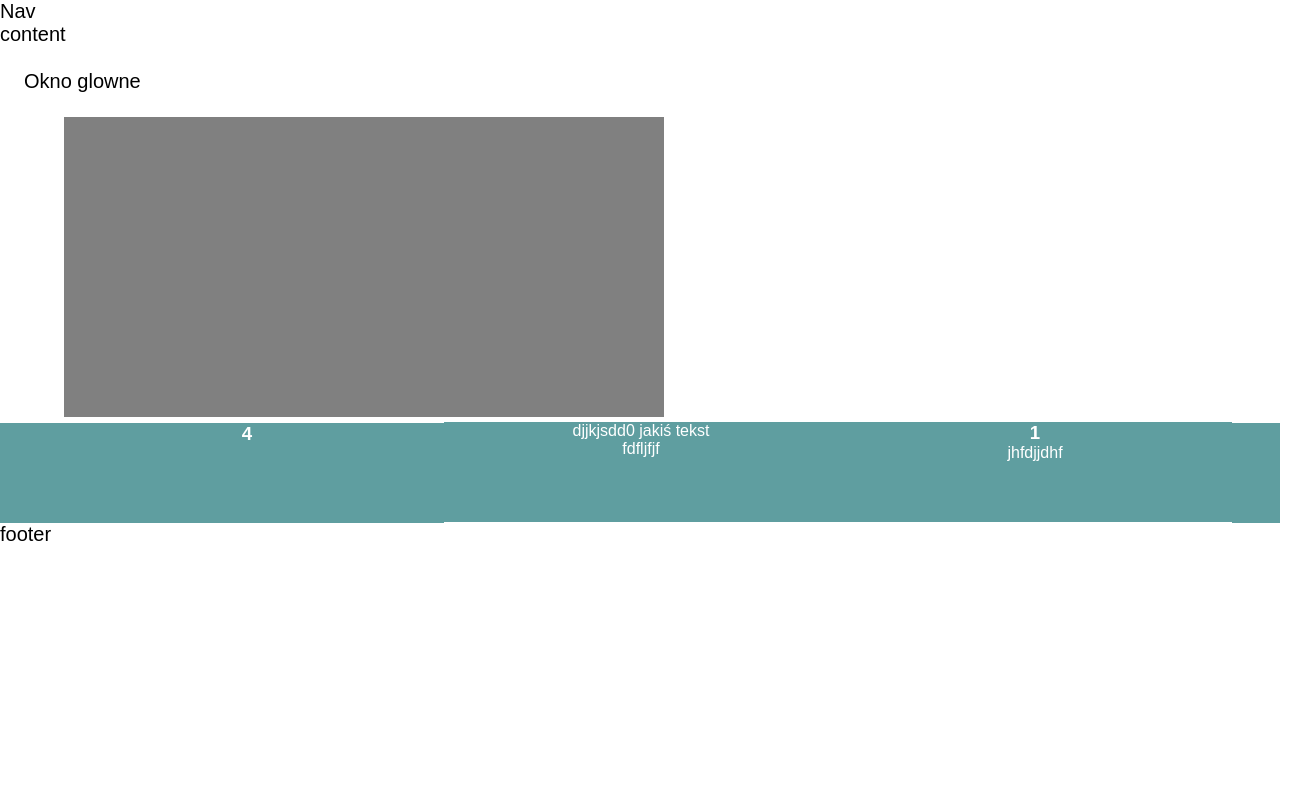
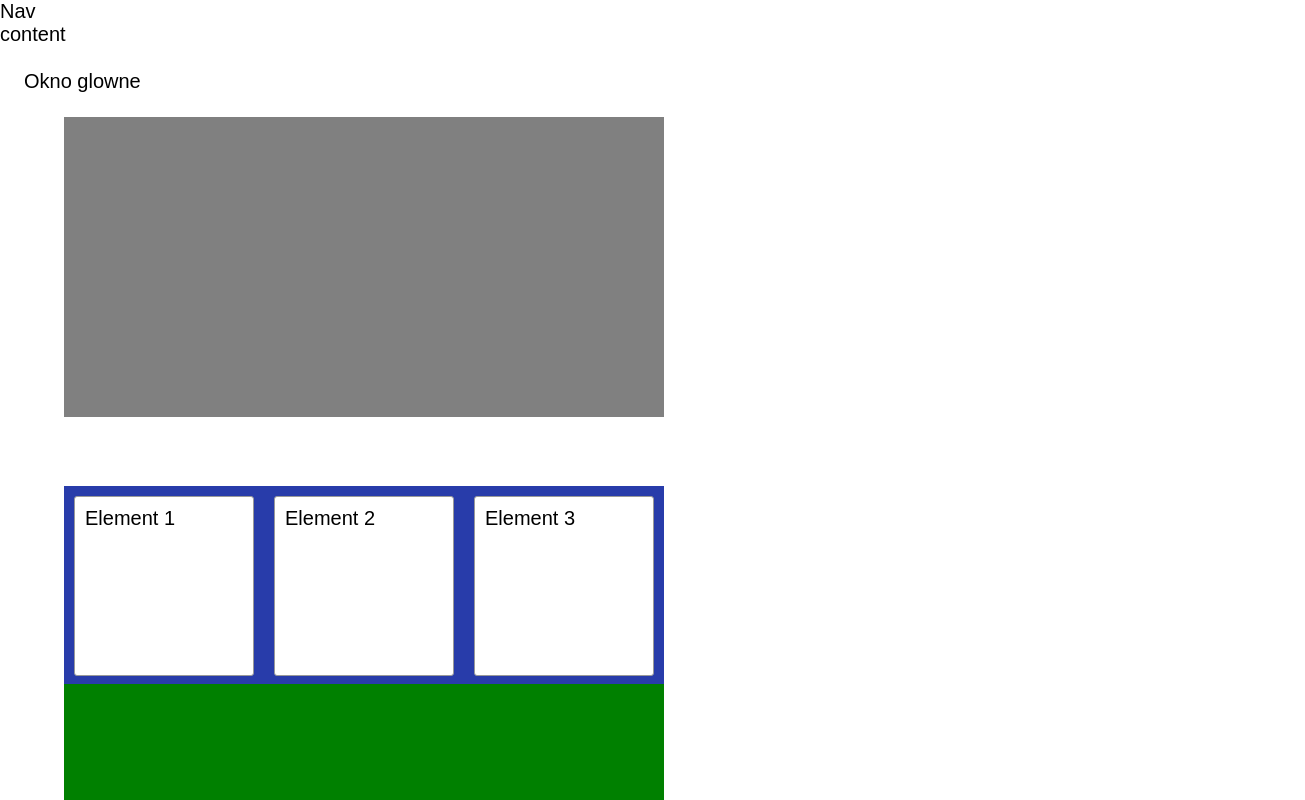
Before and after one commit to Keszua/Ant-key-v3, a React (Create React App) app: page /login in a window 1280 px wide. Shown: the top 800 px of the page, 1305 px wide, since content can reach past the window. Built offline with nearby package versions, Linux system fonts and the light colour scheme.

Commit message:
Zainstalowałem npm i react-draggable

```diff
--- a/package.json
+++ b/package.json
@@ -10,8 +10,11 @@
     "@types/node": "^12.20.19",
     "@types/react": "^17.0.19",
     "@types/react-dom": "^17.0.9",
+    "gsap": "^3.7.1",
     "react": "^17.0.2",
     "react-dom": "^17.0.2",
+    "react-draggable": "^4.4.4",
+    "react-gsap": "^3.2.1",
     "react-scripts": "4.0.3",
     "react-slick": "^0.28.1",
     "slick-carousel": "^1.8.1",
--- a/src/css/style.css
+++ b/src/css/style.css
@@ -31,6 +31,7 @@ html {
 
 .ramka_na_slider {
   background: #292828;
+  position: relative;
 }
 
 .ramka_na_slider__poziomy {
@@ -52,5 +53,41 @@ html {
   text-align: center;
 }
 
+.box {
+  background: #fff;
+  border: 1px solid #999;
+  border-radius: 3px;
+  width: 180px;
+  height: 180px;
+  margin: 10px;
+  padding: 10px;
+  float: left;
+}
+
+.carousel-container {
+  margin: 0 auto;
+  position: relative;
+  overflow: hidden;
+  width: 100%;
+  height: 100vh;
+}
+
+.carousel-display {
+  height: 150px;
+}
+
+.carousel-display__item {
+  width: 33%;
+  height: 100vh;
+  position: absolute;
+  border-left: 3px solid black;
+  border-right: 3px solid black;
+  background: grey;
+  font-size: 38px;
+  color: white;
+  font-style: bold;
+  text-align: center;
+}
+
 /*----------------------- end _szukaj_mrowki.scss --------------------------*/
 /*# sourceMappingURL=style.css.map */
--- a/src/layouts/Page.tsx
+++ b/src/layouts/Page.tsx
@@ -1,5 +1,5 @@
 import React from 'react';
-import SzukajMrowkiPage from '../pages/szukaj_mrowki'
+import SzukajMrowkiPage from '../pages/szukaj_mrowki2'
 
 const Page = () => {
     return (
--- a/src/pages/_szukaj_mrowki.scss
+++ b/src/pages/_szukaj_mrowki.scss
@@ -24,6 +24,8 @@
     background: rgb(41, 40, 40);
     // margin: 0 25px 0 25px;
     //width: 100%;
+    position: relative;
+    // overflow: auto;
 
     &__poziomy{
         height: 33%;
@@ -83,7 +85,40 @@
 
 
 
+.box {
+    background: #fff;
+    border: 1px solid #999;
+    border-radius: 3px;
+    width: 180px;
+    height: 180px;
+    margin: 10px;
+    padding: 10px;
+    float: left;
+  }
 
 
+  .carousel-container{
+    margin: 0 auto;
+    position: relative;
+    overflow: hidden;
+    width: 100%;
+    height: 100vh;
+  }
 
+  .carousel-display{
+    height: 150px;
+
+    &__item{
+      width: 33%;
+      height: 100vh;
+      position: absolute;
+      border-left: 3px solid black;
+      border-right: 3px solid black;
+      background: grey;
+      font-size: 38px;
+      color: white;
+      font-style: bold;
+      text-align: center;
+    }
+  }
 /*----------------------- end _szukaj_mrowki.scss --------------------------*/
--- a/src/pages/szukaj_mrowki.tsx
+++ b/src/pages/szukaj_mrowki.tsx
@@ -1,5 +1,9 @@
-import React  from 'react';
-import ReactDOM from 'react-dom';
+import React, { useState}  from 'react';
+//import ReactDOM from 'react-dom';
+
+//var ReactAd = require('react/addons');
+// var React = require('react');
+
 // import './szukaj_mrowki.css';
 //import "~slick-carousel/slick/slick.css";
 //import "~slick-carousel/slick/slick-theme.css";
@@ -16,46 +20,91 @@ npm i --save-dev @types/react-slick
 
 
 
+
+// const Item = (props :any) => {
+
+//     const [level, setLevel] = useState();
+
+//     const className = 'item level' + props.level
+//     return(
+//         <div className={className}>
+//             {props.id}
+//         </div>
+//     )
+
+// }
+
+// interface Icarusel {
+//     items: any,
+//     active: any,
+//     direction: any,
+// }
+
+// const Carousel = (props :Icarusel) => {
+
+//     const [items, setItems] = useState(props.items);
+//     const [active, setActive] = useState(props.active);
+//     const [direction, setDirection] = useState(props.direction);
+
+//     const generateItems = () => {
+//         var items = []
+//         var level
+//         console.log(active)
+//         for (var i = active - 2; i < active + 3; i++) {
+//             var index = i
+//             if (i < 0) {
+//                 index = items.length + i
+//             } else if (i >= items.length) {
+//                 index = i % items.length
+//             }
+//             level = active - i
+//             items.push(<Item key={index} id={items[index]} level={level} />)
+//         }
+//         return items
+//     }
+
+//     const moveLeft = () => {
+//         let newActive = active
+//         newActive--
+//         // setState({
+//         //     active: newActive < 0 ? items.length - 1 : newActive,
+//         //     direction: 'left'
+//         // })
+//         setActive( newActive < 0 ? items.length - 1 : newActive );
+//         setDirection('left');
+//     }
+
+//     const moveRight = () => {
+//         let newActive = active
+//         // this.setState({
+//         //     active: (newActive + 1) % this.state.items.length,
+//         //     direction: 'right'
+//         // })
+//         setActive( (newActive + 1) % items.length );
+//         setDirection('left');
+//     }
+
+
+//     return(
+//         <div id="carousel" className="noselect">
+//             <div className="arrow arrow-left" onClick={moveLeft}><i className="fi-arrow-left"></i></div>
+//             {/* <ReactCSSTransitionGroup
+//                 transitionName={direction}>
+//                 {generateItems()}
+//             </ReactCSSTransitionGroup> */}
+//             <div className="arrow arrow-right" onClick={moveRight}><i className="fi-arrow-right"></i></div>
+//         </div>
+//     )
+
+
+// }
+
+
 const SzukajMrowkiPage = () => {
 
 
-    const SampleNextArrow = (props :any) => {
-        const { className, style, onClick } = props;
-        return (
-          <div
-            className={className}
-            // style={{ ...style, display: "block", background: "red" }}
-            style={{ ...style, background: "red" }}
-            onClick={onClick}
-          />
-        );
-      }
-
-    const SamplePrevArrow = (props :any) => {
-        const { className, style, onClick } = props;
-        console.log('style', style);
-        return (
-            <div
-                className={className}
-                // style={{ ...style, display: "block", background: "green" }}
-                style={{ ...style, background: "green" }}
-
-                onClick={onClick}
-            />
-        );
-    }
 
 
-    const SliderH_settings = {
-        // className: "center",
-        centerPadding: "20px",
-        // width: '100px',
-        className: "slider variable-width",
-        // variableWidth: true,
-        nextArrow: <SampleNextArrow />,
-        prevArrow: <SamplePrevArrow />
-
-    };
 
 
     const sliderH1 = ['1A', '1B', '1C', '1D', '1E'];
@@ -75,83 +124,17 @@ const SzukajMrowkiPage = () => {
 
                 </svg>
             </div>
-            {/* <div className="ramka_na_dwa_slidery"> */}
+            <div className="ramka_na_dwa_slidery">
 
-                {/* <div className='ramka_na_slider ramka_na_slider__poziomy' > */}
+                <div className='ramka_na_slider ramka_na_slider__poziomy' >
 
-                    <Slider
-                    //  {...SliderH_settings}
-                        infinite={true}
-                        speed= {500}
-                        slidesToShow= {3}
-                        slidesToScroll= {1}
-                        initialSlide= {0}
-                        centerMode= {true}
-                        // centerPadding = {"20px"}
-                        // variableWidth = {true}
-                        dots= {false}
-                        // beforeChange = {function(currentSlide, nextSlide) {
-                        //     console.log("before change", currentSlide, nextSlide);
-                        // }}
-                        // afterChange= { function(currentSlide) {
-                        //     console.log("after change", currentSlide);
-                        // }}
-                    >
-                            <div className={'sl_okienko'}>
-                                djjkjsdd0
-                                jakiś tekst
-                                <p>fdfljfjf</p>
-                            </div>
-                            <div className={'sl_okienko'}>
-                                <h3>1</h3>jhfdjjdhf
-                            </div>
-                            <div className={'sl_okienko'}>
-                                <h3>2</h3>
-                            </div>
-                            <div className={'sl_okienko'}>
-                                <h3>3</h3>
-                            </div>
-                        <div className={'sl_okienko'}>
-                            <h3>4</h3>
-                        </div>
-                    </Slider>
-                {/* </div> */}
 
-                {/* <div className='ramka_na_slider ramka_na_slider__pionowy' >
-                    <Slider className='slider slider__pionowy'
-                        vertical= {true}
-                        verticalSwiping= {true}
-                        infinite= {true}
-                        slidesToShow= {2}
-                        slidesToScroll= {1}
-                        initialSlide= {0}
-                        speed= {500}
-                        // centerMode= {true}
-                        beforeChange = {function(currentSlide, nextSlide) {
-                            console.log("before change", currentSlide, nextSlide);
-                        }}
-                        afterChange= { function(currentSlide) {
-                            console.log("after change", currentSlide);
-                        }}
 
-                    >
-                        <div className={'sl_okienko'}>
-                            <div > <h3>A</h3> </div>
-                            <div> <h3>A</h3> </div>
-                        </div>
-                        <div className={'sl_okienko'}>
-                            <h3>1</h3>
-                        </div>
-                        <div className={'sl_okienko'}>
-                            <h3>2</h3>
-                        </div>
-                        <div className={'sl_okienko'}>
-                            <h3>3</h3>
-                        </div>
-                    </Slider>
-                </div> */}
+                </div>
+            </div>
 
-            {/* </div>     */}
+
+
         </>
     )
 
--- /dev/null
+++ b/src/pages/szukaj_mrowki2.js
@@ -0,0 +1,248 @@
+import React, { useState, useEffect, useRef}  from 'react';
+import {gsap} from 'gsap'
+import Draggable from 'react-draggable';
+
+
+
+
+const CarouselB = () => {
+    const wrapperRef = useRef(null);
+    const itemsRef = useRef([]);
+    const [carouselData, setCarouselData] = useState(null)
+    const [itemHeight, setItemHeight] = useState(0);
+    // const [windowWidth, setWindowWidth] = React.useState(window.innerWidth);
+    const [windowWidth, setWindowWidth] = useState(100);
+
+    //console.log('window.innerWidth', window.innerWidth);
+
+    const measuredRef = React.useCallback((node) => {
+        if (node !== null) {
+          setItemHeight(node.getBoundingClientRect().height);
+        }
+    }, []);
+
+    const addToRefs = React.useCallback((el) => {
+        if (el && !itemsRef.current.includes(el)) {
+            itemsRef.current.push(el);
+        }
+    }, []);
+
+    const animation = (carouselItems, width) => {
+        return (
+          carouselItems.length > 0 &&
+          gsap
+            .to(carouselItems, {
+              duration: 1,
+              x: () => {
+                return `+=${width}`;
+              },
+              paused: true,
+              ease: "linear",
+              overwrite: true,
+              repeat: -1,
+              modifiers: {
+                x: (x) => {
+                  x = parseFloat(x) % width;
+                  return `${x}px`;
+                }
+              }
+            })
+            .progress(1 / carouselItems.length)
+        );
+    };
+
+    const carouselAnimation = () => {
+        const carouselItems = itemsRef.current;
+        let carouselWidth, carouselLength, snapBox;
+
+        if (carouselItems.length > 0) {
+          carouselLength = itemsRef.current.length;
+          carouselWidth = itemsRef.current[0].clientWidth * carouselLength;
+          snapBox = gsap.utils.snap(itemsRef.current[0].clientWidth);
+
+          carouselItems.forEach((elm, i) => {
+            gsap.set(elm, {
+              x: i * itemsRef.current[0].clientWidth,
+              left: -itemsRef.current[0].clientWidth
+            });
+          });
+
+          gsap.set("#wrapper", { height: itemHeight });
+        }
+
+        const wrapProgress = gsap.utils.wrap(0, 1);
+        const proxy = document.createElement("div");
+        const timeLine = animation(carouselItems, carouselWidth);
+
+
+        // const onStart = 50;
+        // const onStop = 250;
+        // const dragHandlers = {onStart: onStart, onStop: onStop};
+
+        // Draggable.create(proxy, {
+        //     trigger: "#elm",
+        //     throwProps: true,
+        //     inertia: true,
+        //     isThrowing: true,
+        //     dragResistance: 0.55,
+        //     onDrag: updateProgress,
+        //     onThrowUpdate: updateProgress,
+        //     dragClickables: true,
+        //     snap: {
+        //         x: snapBox
+        //     }
+        // });
+
+        // <Draggable {...dragHandlers}>
+        //     <div className="box">I can be dragged anywhere</div>
+        // </Draggable>
+
+        //Draggable.createElement(proxy, {});
+
+        function updateProgress() {
+          if (timeLine)
+            timeLine.progress(
+              wrapProgress(gsap.getProperty(proxy, "x") / carouselWidth)
+            );
+        }
+    };
+
+
+    useEffect(() => {
+        // gsap.registerPlugin(Draggable, InertiaPlugin);
+        gsap.registerPlugin(Draggable);
+        setCarouselData([1, 2, 3, 4, 5, 6, 7, 8])
+    }, [])
+
+    React.useEffect(() => {
+    const handleWindowResize = () => setWindowWidth(window.innerWidth);
+    window.addEventListener("resize", () => {
+        handleWindowResize();
+        carouselAnimation();
+    });
+
+    carouselAnimation();
+    }, [carouselData, windowWidth]);
+
+
+
+
+
+
+
+
+    return (
+        <div className="carousel-container" id="wrapper" ref={wrapperRef}>
+          <div className="carousel-display" ref={measuredRef}>
+            {carouselData && carouselData.map((item) => {
+                return (
+                  <div
+                    key={item}
+                    id="elm"
+                    className="carousel-display__item"
+                    ref={addToRefs}
+                  >
+                    {item}
+                  </div>
+                );
+              })}
+          </div>
+        </div>
+      );
+
+}
+
+const SzukajMrowkiPage = () => {
+
+
+
+
+
+
+    const sliderH1 = ['1A', '1B', '1C', '1D', '1E'];
+    const sliderH2 = ['1A', '1B', '1C', '1D', '1E'];
+    const sliderW = [sliderH1, sliderH2];
+
+
+    const [state, setState] = useState(
+        {
+            activeDrags: 0,
+            deltaPosition: {
+            x: 0, y: 0
+            }
+        }
+    )
+
+    const onStart = () => {
+        setState({activeDrags: ++state.activeDrags});
+    };
+
+    const onStop = () => {
+        setState({activeDrags: --state.activeDrags});
+    };
+
+    const dragHandlers = {onStart: onStart, onStop: onStop};
+
+
+    return (
+        <>
+            <div >
+                <div className='informacje'>
+                    Okno glowne <br/>
+                </div>
+                <svg className="inline" viewBox="0 0 600 300" xmlns="http://www.w3.org/2000/svg"
+                    style={{ width:'600px', height:'300px', background:'gray', margin: '0 5% 0 5%' }}
+                >
+
+                </svg>
+            </div>
+            <div className="ramka_na_dwa_slidery">
+
+                <div className='ramka_na_slider ramka_na_slider__poziomy' >
+                    <Draggable bounds="parent" {...dragHandlers}>
+                        <div className="box">
+                            Element 1<br/>
+
+                        </div>
+                    </Draggable>
+                    <Draggable bounds="parent" {...dragHandlers}>
+                        <div className="box">
+                            Element 2<br/>
+
+                        </div>
+                    </Draggable>
+                    <Draggable bounds="parent" {...dragHandlers}>
+                        <div className="box">
+                            Element 3<br/>
+
+                        </div>
+
+
+
+                    </Draggable>
+
+
+                </div>
+
+                <div className='ramka_na_slider ramka_na_slider__pionowy' >
+
+
+                </div>
+
+
+
+
+
+            </div>
+
+
+
+
+
+
+        </>
+    )
+
+}
+
+export default SzukajMrowkiPage;
```
Also changed, not shown: 2 other files (tests, documents, lock files or other folders).
